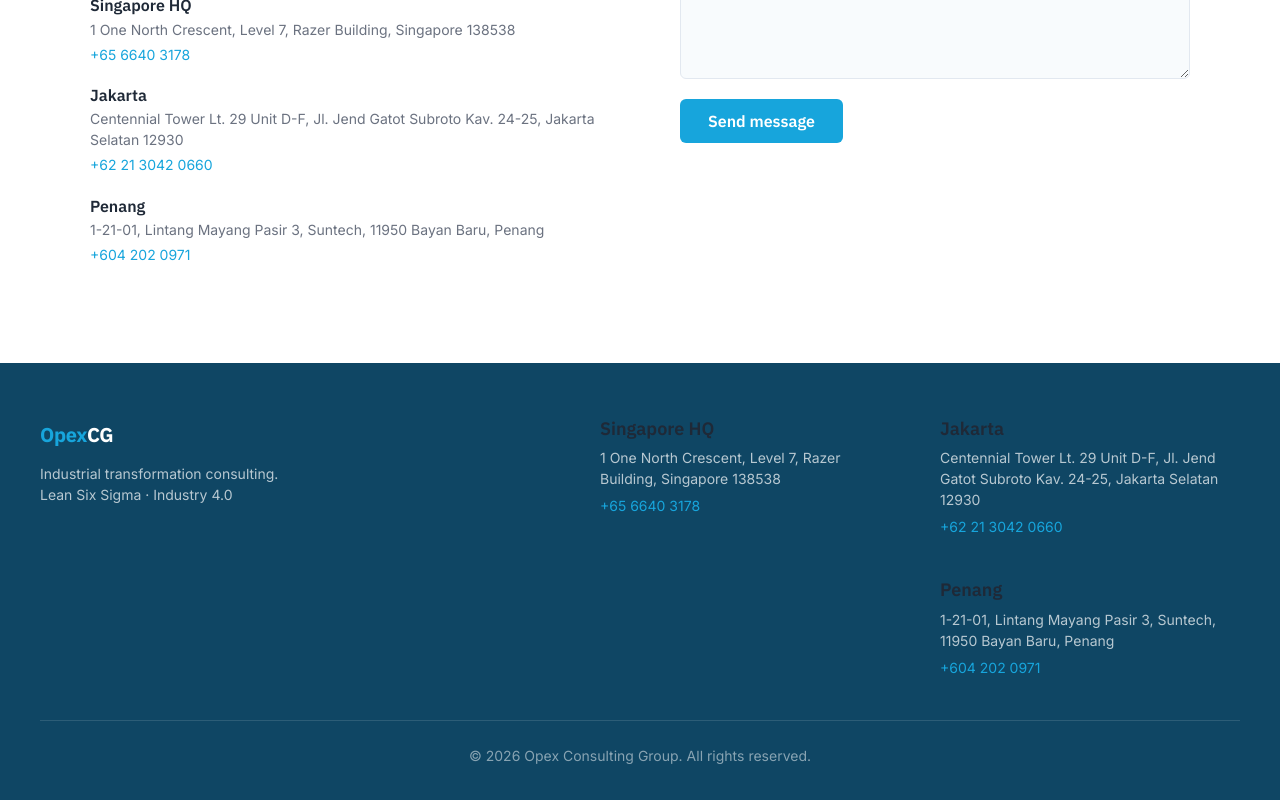
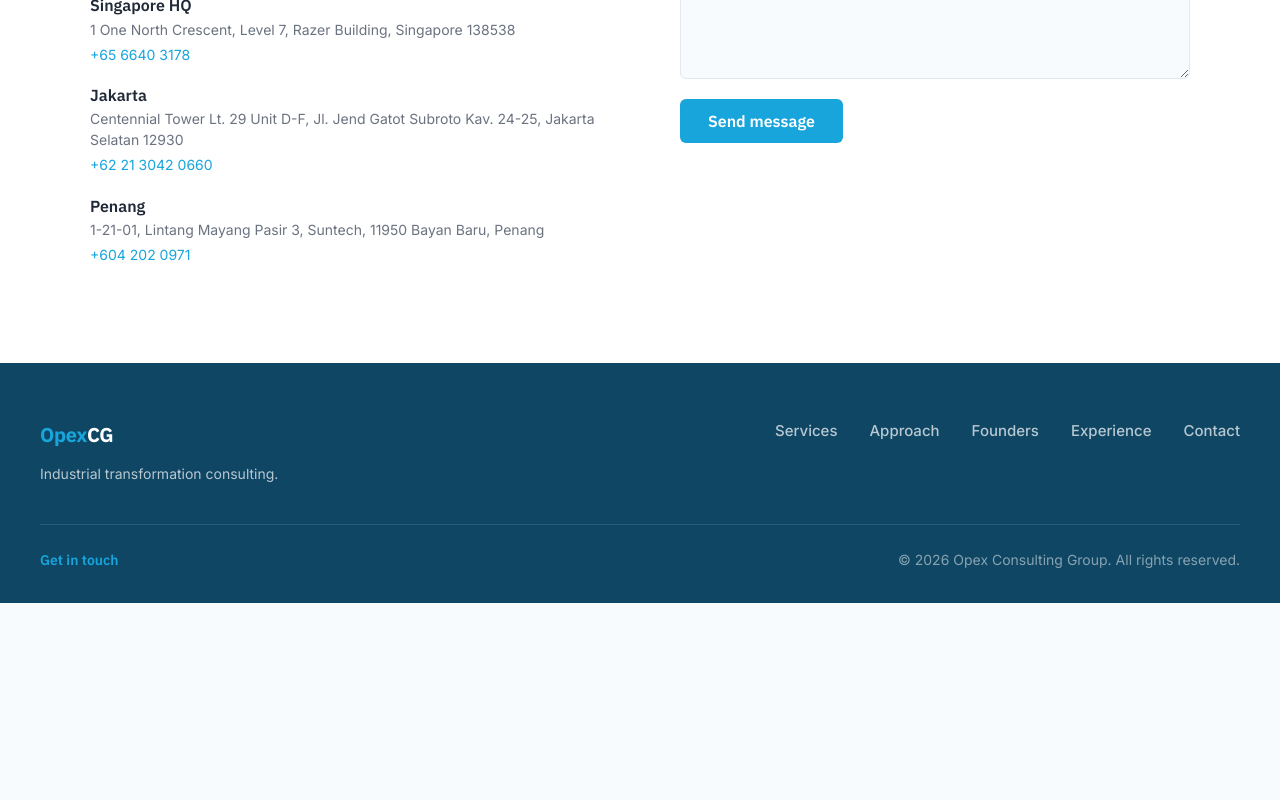
Before and after one commit to indraargamuria/opexlanding, a React (Vite) app in the folder frontend/: page / in a window 1280 px wide. Shown: the part 7870-8670 px from the top of the page. After the commit the page ends 8473 px from the top, so only its background shows below. Built offline with nearby package versions, Linux system fonts and the light colour scheme.

Commit message:
Footer modified

```diff
--- a/frontend/src/components/Footer.tsx
+++ b/frontend/src/components/Footer.tsx
@@ -1,22 +1,9 @@
-const offices = [
-  {
-    city: 'Singapore',
-    label: 'Singapore HQ',
-    address: '1 One North Crescent, Level 7, Razer Building, Singapore 138538',
-    phone: '+65 6640 3178',
-  },
-  {
-    city: 'Jakarta',
-    label: 'Jakarta',
-    address: 'Centennial Tower Lt. 29 Unit D-F, Jl. Jend Gatot Subroto Kav. 24-25, Jakarta Selatan 12930',
-    phone: '+62 21 3042 0660',
-  },
-  {
-    city: 'Penang',
-    label: 'Penang',
-    address: '1-21-01, Lintang Mayang Pasir 3, Suntech, 11950 Bayan Baru, Penang',
-    phone: '+604 202 0971',
-  },
+const sitemapLinks = [
+  { label: 'Services', href: '#services' },
+  { label: 'Approach', href: '#approach' },
+  { label: 'Founders', href: '#founders' },
+  { label: 'Experience', href: '#experience' },
+  { label: 'Contact', href: '#contact' },
 ];
 
 export function Footer() {
@@ -29,27 +16,25 @@
               <span style={logoMarkStyle}>Opex</span>CG
             </div>
             <p style={taglineStyle}>
-              Industrial transformation consulting.<br />
-              Lean Six Sigma &middot; Industry 4.0
+              Industrial transformation consulting.
             </p>
           </div>
 
-          <div style={officesGridStyle}>
-            {offices.map((office) => (
-              <div key={office.city} style={officeBlockStyle}>
-                <h4 style={officeCityStyle}>{office.label}</h4>
-                <p style={officeAddressStyle}>{office.address}</p>
-                <a href={`tel:${office.phone.replace(/\s/g, '')}`} style={phoneStyle}>
-                  {office.phone}
-                </a>
-              </div>
+          <nav style={navStyle}>
+            {sitemapLinks.map((link) => (
+              <a key={link.href} href={link.href} style={navLinkStyle}>
+                {link.label}
+              </a>
             ))}
-          </div>
+          </nav>
         </div>
 
         <div style={dividerStyle} />
 
         <div style={bottomRowStyle}>
+          <a href="#contact" style={contactLinkStyle}>
+            Get in touch
+          </a>
           <p style={copyrightStyle}>
             &copy; {new Date().getFullYear()} Opex Consulting Group. All rights reserved.
           </p>
@@ -78,7 +63,8 @@
 };
 
 const logoBlockStyle: React.CSSProperties = {
-  maxWidth: '280px',
+  flex: 1,
+  minWidth: '200px',
 };
 
 const logoStyle: React.CSSProperties = {
@@ -99,37 +85,19 @@
   opacity: 0.7,
 };
 
-const officesGridStyle: React.CSSProperties = {
+const navStyle: React.CSSProperties = {
   display: 'flex',
-  gap: '40px',
+  gap: '32px',
   flexWrap: 'wrap',
-  flex: 1,
-  justifyContent: 'flex-end',
 };
 
-const officeBlockStyle: React.CSSProperties = {
-  minWidth: '220px',
-  maxWidth: '300px',
-};
-
-const officeCityStyle: React.CSSProperties = {
-  fontFamily: 'var(--font-heading)',
-  fontSize: 'var(--text-h4)',
-  fontWeight: 600,
-  marginBottom: '8px',
-};
-
-const officeAddressStyle: React.CSSProperties = {
-  fontSize: 'var(--text-caption)',
-  lineHeight: 1.5,
-  opacity: 0.7,
-  marginBottom: '4px',
-};
-
-const phoneStyle: React.CSSProperties = {
-  fontSize: 'var(--text-caption)',
-  color: 'var(--brand)',
+const navLinkStyle: React.CSSProperties = {
+  fontFamily: 'var(--font-body)',
+  fontSize: '0.9375rem',
+  fontWeight: 500,
+  color: 'rgba(255, 255, 255, 0.7)',
   textDecoration: 'none',
+  transition: 'color 0.15s ease',
 };
 
 const dividerStyle: React.CSSProperties = {
@@ -140,7 +108,18 @@
 
 const bottomRowStyle: React.CSSProperties = {
   display: 'flex',
-  justifyContent: 'center',
+  justifyContent: 'space-between',
+  alignItems: 'center',
+  flexWrap: 'wrap',
+  gap: '16px',
+};
+
+const contactLinkStyle: React.CSSProperties = {
+  fontFamily: 'var(--font-heading)',
+  fontSize: 'var(--text-caption)',
+  fontWeight: 600,
+  color: 'var(--brand)',
+  textDecoration: 'none',
 };
 
 const copyrightStyle: React.CSSProperties = {
```
